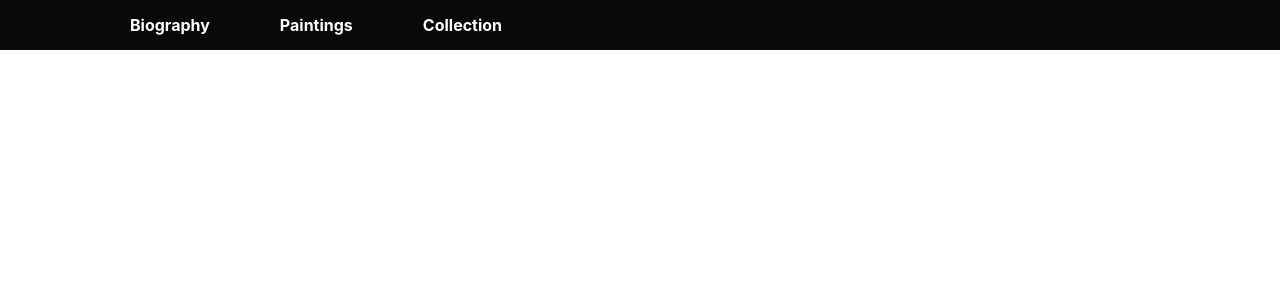
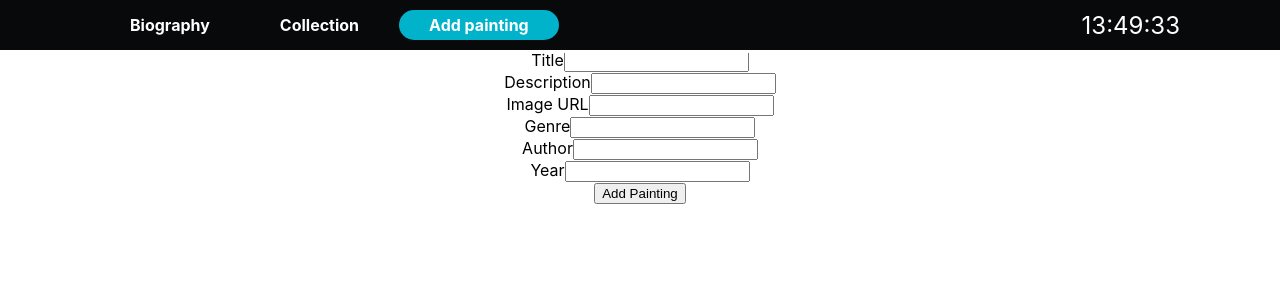
Before and after one commit to serhiiherasymiuk/ExampleAppReact, a React (Create React App) app: page /add in a window 1280 px wide. Shown: the top 300 px of the page. Built offline with nearby package versions, Linux system fonts and the light colour scheme; no server answers.

Commit message:
Add ability to add images

```diff
--- a/package.json
+++ b/package.json
@@ -8,6 +8,7 @@
     "@testing-library/user-event": "^13.5.0",
     "react": "^18.2.0",
     "react-dom": "^18.2.0",
+    "react-hook-form": "^7.43.9",
     "react-router-dom": "^6.11.0",
     "react-scripts": "5.0.1",
     "web-vitals": "^2.1.4"
--- a/src/App.js
+++ b/src/App.js
@@ -2,10 +2,47 @@ import './App.css';
 import { NavigationBar } from './components/NavigationBar/NavigationBar';
 import { Biography } from './components/Biography/Biography';
 import { Route, Routes } from 'react-router-dom';
-import { Paintings } from './components/Paintings/Paintings';
 import { Collection } from './components/Collection/Collection';
+import { AddPainting } from './components/AddPainting/AddPainting';
+import { useState } from "react";
 
 function App() {
+  const [images, setImages] = useState([  {
+    title: "The Stoning of Saint Stephen",
+    description: "According to the Acts of the Apostles, he was a deacon in the early Church at Jerusalem who angered members of various synagogues by his teachings. Accused of blasphemy at his trial, he made a speech denouncing the Jewish authorities who were sitting in judgment on him and was then stoned to death.",
+    src:
+      "https://upload.wikimedia.org/wikipedia/commons/thumb/0/0b/Rembrandt_Harmensz._van_Rijn_150.jpg/1280px-Rembrandt_Harmensz._van_Rijn_150.jpg",
+    author: "Rembrandt van Rijn",
+    year: 1625
+  },
+  {
+    title: "The Parable of the Rich Fool",
+    description: "The Parable of the Rich Fool, also known as The Money Changer,[1] is an oil painting on canvas of 1627 by Rembrandt, now in the Gemäldegalerie, Berlin. Produced early in the artist's career, it depicts the eponymous Biblical parable. The model for the figure is said to have been Rembrandt's father.[1]",
+    src:
+      "https://upload.wikimedia.org/wikipedia/commons/thumb/a/a1/Rembrandt_-_The_Parable_of_the_Rich_Fool.jpg/1280px-Rembrandt_-_The_Parable_of_the_Rich_Fool.jpg",
+    author: "Rembrandt van Rijn",
+    year: 1627
+  },
+  {
+    title: "The apostle Paul in Prison",
+    description: "There are darkened overpaintings on both sides of the seams of the panel",
+    src:
+      "https://upload.wikimedia.org/wikipedia/commons/thumb/7/77/1627_Rembrandt_Paulus_im_Gef%C3%A4ngnis_Staatsgalerie_Stuttgart_anagoria.JPG/800px-1627_Rembrandt_Paulus_im_Gef%C3%A4ngnis_Staatsgalerie_Stuttgart_anagoria.JPG",
+    author: "Rembrandt van Rijn",
+    year: 1627
+  },
+  {
+    title: "Rembrandt Laughing",
+    description: "Rembrandt Laughing is a c. 1628 oil on copper painting by the Dutch painter Rembrandt van Rijn. It is an elaborate study of a laughing face, a tronie, and, since it represents the painter himself, one of over 40 self-portraits by Rembrandt, probably the earliest elaborate one. The painting, which was only recently discovered, is now in the J. Paul Getty Museum, California.",
+    src:
+      "https://upload.wikimedia.org/wikipedia/commons/thumb/a/a4/Rembrandt_laughing.jpg/800px-Rembrandt_laughing.jpg",
+    author: "Rembrandt van Rijn",
+    year: 1628
+  }]);
+  const handleAddImage = (newImage) => {
+    setImages([...images, newImage]);
+  };
+
   return (
     <div className="App">
       <header>
@@ -14,8 +51,8 @@ function App() {
       <main>
         <Routes>
           <Route path="/" element={<Biography />} />
-          <Route path="/paintings" element={<Paintings />} />
-          <Route path="/collection" element={<Collection />} />
+          <Route path="/collection" element={<Collection images={images} />} />
+          <Route path="/add" element={<AddPainting onAddImage={handleAddImage} />} />
         </Routes>
       </main>
     </div>
--- /dev/null
+++ b/src/components/AddPainting/AddPainting.js
@@ -0,0 +1,56 @@
+import './AddPainting.css';
+import { useForm } from "react-hook-form";
+
+export function AddPainting(props) {
+  const onSubmit = (data) => {
+    const newPainting = {
+      title: data.title,
+      description: data.description,
+      src: data.src,
+      genre: data.genre,
+      author: data.author,
+      year: data.year,
+    };
+    props.onAddImage(newPainting);
+  };
+
+  const {
+    register,
+    handleSubmit,
+    formState: { errors },
+  } = useForm();
+
+  return (
+    <div>
+      <form onSubmit={handleSubmit(onSubmit)}>
+        <div>
+          <label>Title</label>
+          <input {...register("title")} type="text" name="title" />
+        </div>
+        <div>
+          <label>Description</label>
+          <input {...register("description")} type="text" name="description" />
+        </div>
+        <div>
+          <label>Image URL</label>
+          <input {...register("src")} type="text" name="src" />
+        </div>
+        <div>
+          <label>Genre</label>
+          <input {...register("genre")} type="text" name="genre" />
+        </div>
+        <div>
+          <label>Author</label>
+          <input {...register("author")} type="text" name="author" />
+        </div>
+        <div>
+          <label>Year</label>
+          <input {...register("year")} type="number" name="year" />
+        </div>
+        <div>
+          <button type="submit">Add Painting</button>
+        </div>
+      </form>
+    </div>
+  );
+}
--- a/src/components/Collection/Collection.css
+++ b/src/components/Collection/Collection.css
@@ -0,0 +1,33 @@
+.header-img-container {
+    padding-top: 30px;
+}
+
+.Collection {
+    padding-top: 30px;
+    display: flex;
+    flex-direction: column;
+    gap: 15px;
+}
+
+img {
+    height: 500px;
+}
+
+.img-description {
+    display: flex;
+    justify-content: center;
+    align-items: center;
+    flex-direction: column;
+    margin: 0 100px;
+    border-bottom: 1px #08090a solid;
+}
+
+.img-description p:last-child {
+    padding-bottom: 30px;
+}
+
+.img-description p{
+    font-size: 20px;
+    text-align: center;
+    margin: 0;
+}
--- a/src/components/Collection/Collection.js
+++ b/src/components/Collection/Collection.js
@@ -1,9 +1,22 @@
 import './Collection.css';
 
-export function Collection() {
+export function Collection({ images }) {
+   const renderImages = () => {
+    return images.map((image, index) => (
+      <div className='img-container' key={index}>
+        <img src={image.src} alt='' />
+        <div className='img-description'>
+          <p>{image.title} {image.year}</p>
+          <p>{image.author}</p>
+          <p>{image.description}</p>
+        </div>
+      </div>
+    ));
+  };
+
   return (
     <div className="Collection">
-
+        {renderImages()}
     </div>
   );
 }
--- a/src/components/NavigationBar/NavigationBar.js
+++ b/src/components/NavigationBar/NavigationBar.js
@@ -8,8 +8,8 @@ export function NavigationBar() {
     <div className="NavigationBar">
       <nav className="menu">
         <Link to="/" className={location.pathname === '/' ? 'active' : ''}>Biography</Link>
-        <Link to="/paintings" className={location.pathname === '/paintings' ? 'active' : ''}>Paintings</Link>
         <Link to="/collection" className={location.pathname === '/collection' ? 'active' : ''}>Collection</Link>
+        <Link to="/add" className={location.pathname === '/add' ? 'active' : ''}>Add painting</Link>
       </nav>
       <Time></Time>
     </div>
--- a/src/components/Paintings/Paintings.css
+++ /dev/null
@@ -1,31 +0,0 @@
-.header-img-container {
-    padding-top: 30px;
-}
-
-.Paintings {
-    padding-top: 30px;
-    display: flex;
-    flex-direction: column;
-    gap: 15px;
-}
-
-.square-img {
-    height: 450px;
-}
-
-.vertical-rectangle-img {
-    height: 500px;
-}
-
-.flex-row {
-    display: flex;
-    justify-content: space-between;
-    padding: 0 100px;
-}
-
-.flex-column {
-    display: flex;
-    flex-direction: column;
-    justify-content: space-between;
-    padding: 0 100px;
-}
--- a/src/components/Paintings/Paintings.js
+++ /dev/null
@@ -1,27 +0,0 @@
-import './Paintings.css';
-
-export function Paintings() {
-  return (
-    <div className="Paintings">
-        <div className='flex-row'>
-            <div className='img-container'>
-                <img className='square-img' src='https://upload.wikimedia.org/wikipedia/commons/thumb/0/0b/Rembrandt_van_Rijn-De_Nachtwacht-1642.jpg/1024px-Rembrandt_van_Rijn-De_Nachtwacht-1642.jpg'></img>
-            </div>
-            <div className='img-container'>
-                <img className='square-img' src='https://upload.wikimedia.org/wikipedia/commons/thumb/0/0b/Rembrandt_Harmensz._van_Rijn_150.jpg/1280px-Rembrandt_Harmensz._van_Rijn_150.jpg'></img>
-            </div>
-        </div>
-        <div className='flex-row'>
-            <div className='img-container'>
-                <img className='vertical-rectangle-img' src='https://upload.wikimedia.org/wikipedia/commons/thumb/3/3d/P1150002_Cognacq-Jay_Rembrandt_anesse_de_Balaam_rwk.jpg/800px-P1150002_Cognacq-Jay_Rembrandt_anesse_de_Balaam_rwk.jpg'></img>
-            </div>
-            <div className='img-container'>
-                <img className='vertical-rectangle-img' src='https://upload.wikimedia.org/wikipedia/commons/thumb/b/b9/Rembrandt_Harmensz._van_Rijn_154.jpg/800px-Rembrandt_Harmensz._van_Rijn_154.jpg'></img>
-            </div>
-            <div className='img-container'>
-                <img className='vertical-rectangle-img' src='https://upload.wikimedia.org/wikipedia/commons/thumb/9/96/Rembrandt_Harmensz._van_Rijn_145.jpg/800px-Rembrandt_Harmensz._van_Rijn_145.jpg'></img>
-            </div>
-        </div>
-    </div>
-  );
-}
--- a/src/components/Time/Time.css
+++ b/src/components/Time/Time.css
@@ -1,5 +1,5 @@
 .Time {
-    padding-right: 100px;
+    margin-right: 100px;
     cursor: pointer;
 }
 
@@ -8,10 +8,15 @@
 }
 
 .time-info {
+    background-color: #08090a;
+    font-size: 24px;
+}
+
+.time-info-expanded {
     display: flex;
     flex-direction: column;
     justify-content: center;
     align-items: center;
     background-color: #08090a;
     font-size: 18px;
-}
+  }
--- a/src/components/Time/Time.js
+++ b/src/components/Time/Time.js
@@ -1,27 +1,31 @@
+import { useEffect, useState } from "react";
 import './Time.css';
-import { useEffect, useState } from "react";
 
 export function Time() {
-  const geolocationApiKey = 'e2e2896edd0c4dc59a8301b1299f6e56';
-  const [time, setTime] = useState([]);
-  const [date, setDate] = useState([]);
+  const geolocationApiKey = '1653ea892b214acf9506619e9ecfd288';
+  const [time, setTime] = useState('');
+  const [date, setDate] = useState('');
   const [showInfo, setShowInfo] = useState(false);
 
-  const getTime = () => {
+  const fetchDate = () => {
     let timeUrl = `https://api.ipgeolocation.io/ipgeo?apiKey=${geolocationApiKey}`;
     fetch(timeUrl)
       .then(res => res.json())
       .then(data => {
-        setTime(data.time_zone.current_time.substring(11, 19));
         setDate(data.time_zone.current_time.substring(0, 10));
       });
   };
 
   useEffect(() => {
-    getTime();
-    const interval = setInterval(getTime, 1000);
+    fetchDate();
+    const interval = setInterval(fetchDate, 3600000);
     return () => clearInterval(interval);
-  }, [geolocationApiKey]);
+  }, []);
+
+  useEffect(() => {
+    const interval = setInterval(() => setTime(new Date().toString().substring(15, 24)), 1000);
+    return () => clearInterval(interval);
+  }, []);
 
   const handleMouseEnter = () => {
     setShowInfo(true);
@@ -33,7 +37,7 @@ export function Time() {
 
   return (
     <div className="Time" onMouseEnter={handleMouseEnter} onMouseLeave={handleMouseLeave}>
-      <div className="time-info">
+      <div className={`time-info ${showInfo ? 'time-info-expanded' : ''}`}>
         <p>{time}</p>
         {showInfo && (
           <p>{date}</p>
```
Also changed, not shown: src/components/AddPainting/AddPainting.css (added), 1 other file (tests, documents, lock files or other folders).
